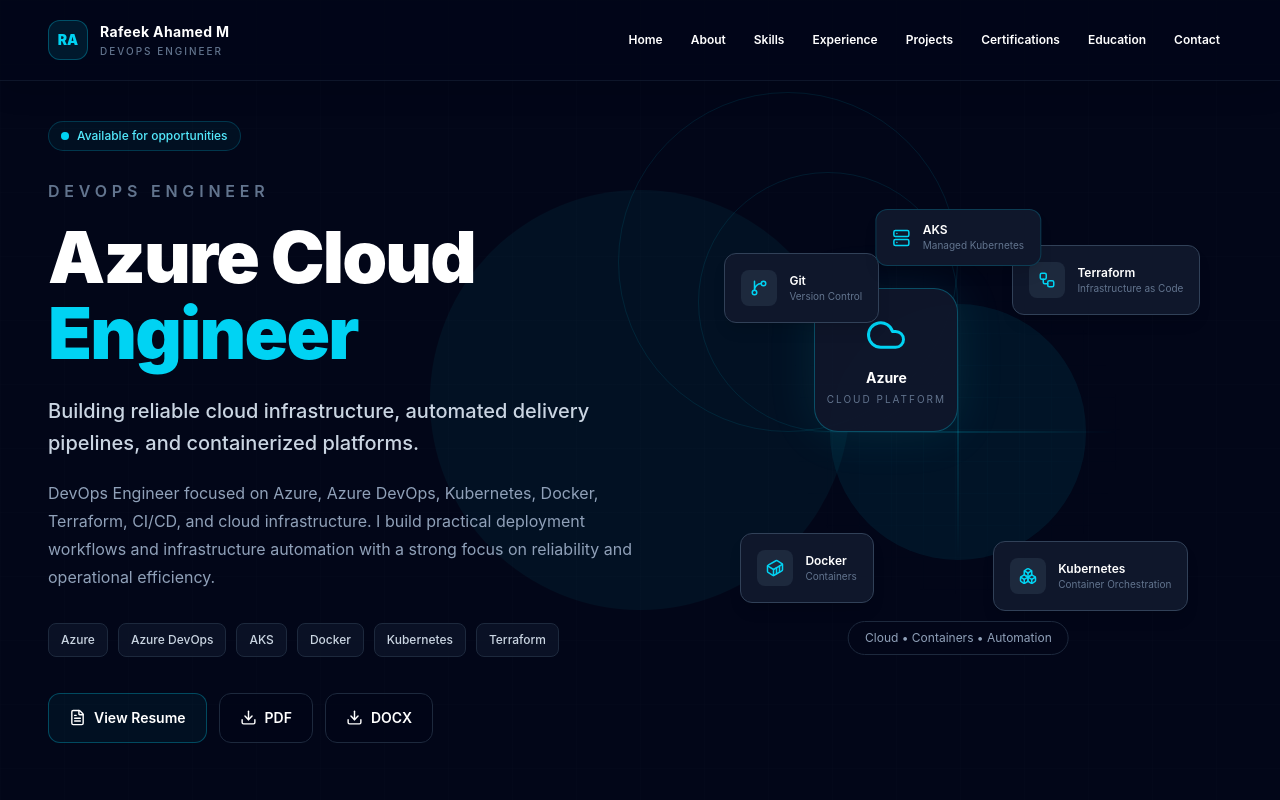
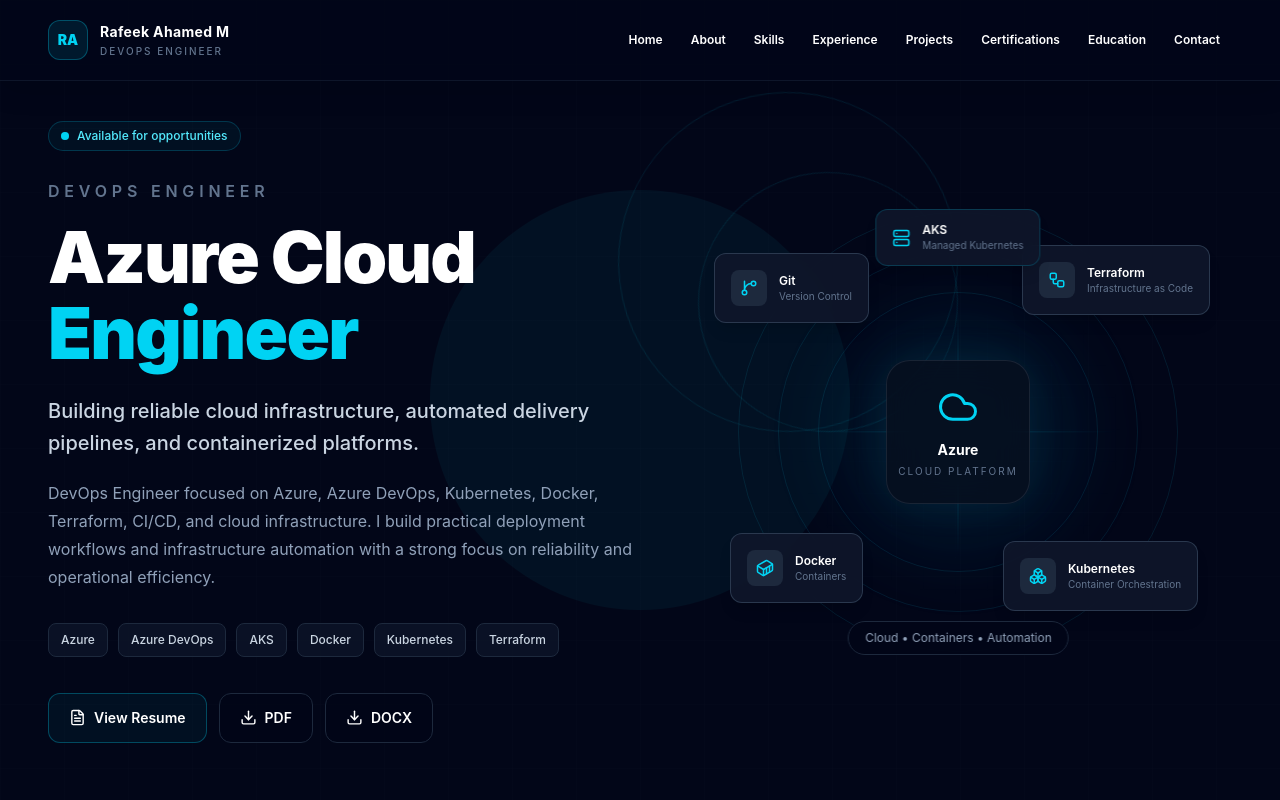
Before and after one commit to RafeekAhamed/rafeek-devops-portfolio, a React (Vite) app: page / in a window 1280 px wide. Shown: the top 800 px of the page. Built offline with nearby package versions, Linux system fonts and the light colour scheme.

Commit message:
refine portfolio skills and experience

```diff
--- a/package.json
+++ b/package.json
@@ -10,6 +10,7 @@
     "preview": "vite preview"
   },
   "dependencies": {
+    "@gsap/react": "^2.1.2",
     "@vercel/analytics": "^2.0.1",
     "@vercel/speed-insights": "^2.0.0",
     "lucide-react": "^1.49.0",
--- a/src/components/Contact.jsx
+++ b/src/components/Contact.jsx
@@ -1,8 +1,8 @@
 const contactLinks = [
   {
     label: "Email",
-    value: "rafeekahamedm@gmail.com",
-    href: "mailto:rafeekahamedm@gmail.com",
+    value: "rafeekahamed046@gmail.com",
+    href: "mailto:rafeekahamed046@gmail.com",
     description: "For opportunities and professional inquiries",
   },
   {
--- a/src/components/DevOpsVisual.jsx
+++ b/src/components/DevOpsVisual.jsx
@@ -1,3 +1,7 @@
+import { useRef } from "react";
+import { useGSAP } from "@gsap/react";
+import gsap from "gsap";
+
 import {
   Cloud,
   Container,
@@ -8,74 +12,281 @@
 } from "lucide-react";
 
 function DevOpsVisual() {
+  const visualRef = useRef(null);
+
+  useGSAP(
+    () => {
+      const visual = visualRef.current;
+
+      if (!visual) return;
+
+      const prefersReducedMotion = window.matchMedia(
+        "(prefers-reduced-motion: reduce)"
+      ).matches;
+
+      if (prefersReducedMotion) return;
+
+      const core = visual.querySelector(".devops-core");
+      const cards = visual.querySelectorAll(".devops-card");
+      const outerOrbit = visual.querySelector(".devops-orbit-outer");
+      const innerOrbit = visual.querySelector(".devops-orbit-inner");
+
+      const handleMouseMove = (event) => {
+        const rect = visual.getBoundingClientRect();
+
+        const x = event.clientX - rect.left - rect.width / 2;
+        const y = event.clientY - rect.top - rect.height / 2;
+
+        const normalizedX = x / rect.width;
+        const normalizedY = y / rect.height;
+
+        gsap.to(core, {
+          x: normalizedX * 18,
+          y: normalizedY * 18,
+          rotateY: normalizedX * 8,
+          rotateX: normalizedY * -8,
+          duration: 0.6,
+          ease: "power2.out",
+          overwrite: true,
+        });
+
+        gsap.to(cards, {
+          x: normalizedX * 12,
+          y: normalizedY * 12,
+          duration: 0.7,
+          ease: "power2.out",
+          stagger: 0.02,
+          overwrite: true,
+        });
+      };
+
+      const handleMouseLeave = () => {
+        gsap.to(core, {
+          x: 0,
+          y: 0,
+          rotateY: 0,
+          rotateX: 0,
+          duration: 0.8,
+          ease: "power3.out",
+          overwrite: true,
+        });
+
+        gsap.to(cards, {
+          x: 0,
+          y: 0,
+          duration: 0.8,
+          ease: "power3.out",
+          overwrite: true,
+        });
+      };
+
+      visual.addEventListener("mousemove", handleMouseMove);
+      visual.addEventListener("mouseleave", handleMouseLeave);
+
+      gsap.to(outerOrbit, {
+        rotation: 360,
+        duration: 30,
+        repeat: -1,
+        ease: "none",
+      });
+
+      gsap.to(innerOrbit, {
+        rotation: -360,
+        duration: 22,
+        repeat: -1,
+        ease: "none",
+      });
+
+      return () => {
+        visual.removeEventListener("mousemove", handleMouseMove);
+        visual.removeEventListener("mouseleave", handleMouseLeave);
+
+        gsap.killTweensOf(core);
+        gsap.killTweensOf(cards);
+        gsap.killTweensOf(outerOrbit);
+        gsap.killTweensOf(innerOrbit);
+      };
+    },
+    {
+      scope: visualRef,
+    }
+  );
+
   return (
     <div
+      ref={visualRef}
       aria-hidden="true"
-      className="devops-visual relative mx-auto h-[470px] w-full max-w-[500px] perspective-[1000px]"
+      className="devops-visual relative mx-auto h-[470px] w-full max-w-[520px] [perspective:1200px]"
     >
-      <div className="pointer-events-none absolute left-1/2 top-1/2 h-64 w-64 -translate-x-1/2 -translate-y-1/2 rounded-full bg-cyan-400/10 opacity-70" />
+      {/* Background glow */}
+      <div className="pointer-events-none absolute left-1/2 top-1/2 h-64 w-64 -translate-x-1/2 -translate-y-1/2 rounded-full bg-cyan-400/10 opacity-70 blur-2xl" />
 
+      {/* Premium depth rings */}
+      <div className="devops-depth-layer pointer-events-none absolute inset-0">
+        <div className="depth-ring depth-ring-1" />
+        <div className="depth-ring depth-ring-2" />
+        <div className="depth-ring depth-ring-3" />
+      </div>
+
+      {/* Grid */}
       <div
         className="pointer-events-none absolute left-1/2 top-1/2 h-[390px] w-[390px] -translate-x-1/2 -translate-y-1/2 rounded-full opacity-20"
         style={{
           backgroundImage:
             "linear-gradient(rgba(34,211,238,0.08) 1px, transparent 1px), linear-gradient(90deg, rgba(34,211,238,0.08) 1px, transparent 1px)",
           backgroundSize: "32px 32px",
-          maskImage: "radial-gradient(circle, black 20%, transparent 70%)",
-          WebkitMaskImage: "radial-gradient(circle, black 20%, transparent 70%)",
+          maskImage:
+            "radial-gradient(circle, black 20%, transparent 70%)",
+          WebkitMaskImage:
+            "radial-gradient(circle, black 20%, transparent 70%)",
         }}
       />
 
+      {/* Orbit rings */}
       <div className="devops-orbit devops-orbit-outer pointer-events-none absolute left-1/2 top-1/2 h-[340px] w-[340px] -translate-x-1/2 -translate-y-1/2 rounded-full border border-cyan-400/10" />
+
       <div className="devops-orbit devops-orbit-inner pointer-events-none absolute left-1/2 top-1/2 h-[260px] w-[260px] -translate-x-1/2 -translate-y-1/2 rounded-full border border-cyan-400/10" />
 
+      {/* Crosshair */}
       <div className="pointer-events-none absolute left-1/2 top-1/2 h-[250px] w-px -translate-x-1/2 -translate-y-1/2 bg-gradient-to-b from-transparent via-cyan-400/30 to-transparent" />
+
       <div className="pointer-events-none absolute left-1/2 top-1/2 h-px w-[320px] -translate-x-1/2 -translate-y-1/2 bg-gradient-to-r from-transparent via-cyan-400/30 to-transparent" />
 
-      <div className="devops-core absolute left-1/2 top-1/2 z-20 flex h-36 w-36 -translate-x-1/2 -translate-y-1/2 items-center justify-center rounded-3xl border border-cyan-400/30 bg-slate-900/95 shadow-[0_0_50px_rgba(34,211,238,0.10)]">
+      {/* Azure core */}
+      <div className="devops-core premium-glass premium-glow absolute left-1/2 top-1/2 z-20 flex h-36 w-36 -translate-x-1/2 -translate-y-1/2 transform-gpu items-center justify-center rounded-3xl border border-cyan-400/30">
         <div className="text-center">
-          <Cloud aria-hidden="true" className="mx-auto text-cyan-400" size={42} strokeWidth={1.7} />
-          <p className="mt-3 text-sm font-bold text-white">Azure</p>
-          <p className="mt-1 text-[10px] uppercase tracking-[0.2em] text-slate-500">Cloud Platform</p>
+          <Cloud
+            aria-hidden="true"
+            className="mx-auto text-cyan-400"
+            size={42}
+            strokeWidth={1.7}
+          />
+
+          <p className="mt-3 text-sm font-bold text-white">
+            Azure
+          </p>
+
+          <p className="mt-1 text-[10px] uppercase tracking-[0.2em] text-slate-500">
+            Cloud Platform
+          </p>
         </div>
       </div>
 
-      <div className="devops-card absolute left-4 top-14 z-30 rounded-xl border border-slate-700 bg-slate-900 p-4 shadow-lg">
+      {/* Git */}
+      <div className="devops-card premium-card absolute left-4 top-14 z-30 rounded-xl border border-slate-700/80 bg-slate-900/90 p-4 shadow-lg backdrop-blur-md">
         <div className="flex items-center gap-3">
-          <div className="flex h-9 w-9 items-center justify-center rounded-lg bg-slate-800"><GitBranch aria-hidden="true" size={18} className="text-cyan-400" /></div>
-          <div><p className="text-xs font-semibold text-white">Git</p><p className="text-[10px] text-slate-500">Version Control</p></div>
+          <div className="flex h-9 w-9 items-center justify-center rounded-lg bg-slate-800">
+            <GitBranch
+              aria-hidden="true"
+              size={18}
+              className="text-cyan-400"
+            />
+          </div>
+
+          <div>
+            <p className="text-xs font-semibold text-white">
+              Git
+            </p>
+
+            <p className="text-[10px] text-slate-500">
+              Version Control
+            </p>
+          </div>
         </div>
       </div>
 
-      <div className="devops-card absolute right-2 top-12 z-30 rounded-xl border border-slate-700 bg-slate-900 p-4 shadow-lg">
+      {/* Terraform */}
+      <div className="devops-card premium-card absolute right-2 top-12 z-30 rounded-xl border border-slate-700/80 bg-slate-900/90 p-4 shadow-lg backdrop-blur-md">
         <div className="flex items-center gap-3">
-          <div className="flex h-9 w-9 items-center justify-center rounded-lg bg-slate-800"><Workflow aria-hidden="true" size={18} className="text-cyan-400" /></div>
-          <div><p className="text-xs font-semibold text-white">Terraform</p><p className="text-[10px] text-slate-500">Infrastructure as Code</p></div>
+          <div className="flex h-9 w-9 items-center justify-center rounded-lg bg-slate-800">
+            <Workflow
+              aria-hidden="true"
+              size={18}
+              className="text-cyan-400"
+            />
+          </div>
+
+          <div>
+            <p className="text-xs font-semibold text-white">
+              Terraform
+            </p>
+
+            <p className="text-[10px] text-slate-500">
+              Infrastructure as Code
+            </p>
+          </div>
         </div>
       </div>
 
-      <div className="devops-card absolute bottom-16 left-8 z-30 rounded-xl border border-slate-700 bg-slate-900 p-4 shadow-lg">
+      {/* Docker */}
+      <div className="devops-card premium-card absolute bottom-16 left-8 z-30 rounded-xl border border-slate-700/80 bg-slate-900/90 p-4 shadow-lg backdrop-blur-md">
         <div className="flex items-center gap-3">
-          <div className="flex h-9 w-9 items-center justify-center rounded-lg bg-slate-800"><Container aria-hidden="true" size={18} className="text-cyan-400" /></div>
-          <div><p className="text-xs font-semibold text-white">Docker</p><p className="text-[10px] text-slate-500">Containers</p></div>
+          <div className="flex h-9 w-9 items-center justify-center rounded-lg bg-slate-800">
+            <Container
+              aria-hidden="true"
+              size={18}
+              className="text-cyan-400"
+            />
+          </div>
+
+          <div>
+            <p className="text-xs font-semibold text-white">
+              Docker
+            </p>
+
+            <p className="text-[10px] text-slate-500">
+              Containers
+            </p>
+          </div>
         </div>
       </div>
 
-      <div className="devops-card absolute bottom-14 right-5 z-30 rounded-xl border border-slate-700 bg-slate-900 p-4 shadow-lg">
+      {/* Kubernetes */}
+      <div className="devops-card premium-card absolute bottom-14 right-5 z-30 rounded-xl border border-slate-700/80 bg-slate-900/90 p-4 shadow-lg backdrop-blur-md">
         <div className="flex items-center gap-3">
-          <div className="flex h-9 w-9 items-center justify-center rounded-lg bg-slate-800"><Boxes aria-hidden="true" size={18} className="text-cyan-400" /></div>
-          <div><p className="text-xs font-semibold text-white">Kubernetes</p><p className="text-[10px] text-slate-500">Container Orchestration</p></div>
+          <div className="flex h-9 w-9 items-center justify-center rounded-lg bg-slate-800">
+            <Boxes
+              aria-hidden="true"
+              size={18}
+              className="text-cyan-400"
+            />
+          </div>
+
+          <div>
+            <p className="text-xs font-semibold text-white">
+              Kubernetes
+            </p>
+
+            <p className="text-[10px] text-slate-500">
+              Container Orchestration
+            </p>
+          </div>
         </div>
       </div>
 
-      <div className="devops-card devops-card-centered absolute left-1/2 top-3 z-30 rounded-xl border border-cyan-400/20 bg-slate-900 px-4 py-3 shadow-lg">
+      {/* AKS */}
+      <div className="devops-card devops-card-centered premium-card absolute left-1/2 top-3 z-30 rounded-xl border border-cyan-400/20 bg-slate-900/90 px-4 py-3 shadow-lg backdrop-blur-md">
         <div className="flex items-center gap-3">
-          <Server aria-hidden="true" size={18} className="text-cyan-400" />
-          <div><p className="text-xs font-semibold text-white">AKS</p><p className="text-[10px] text-slate-500">Managed Kubernetes</p></div>
+          <Server
+            aria-hidden="true"
+            size={18}
+            className="text-cyan-400"
+          />
+
+          <div>
+            <p className="text-xs font-semibold text-white">
+              AKS
+            </p>
+
+            <p className="text-[10px] text-slate-500">
+              Managed Kubernetes
+            </p>
+          </div>
         </div>
       </div>
 
-      <div className="absolute bottom-3 left-1/2 z-30 -translate-x-1/2 whitespace-nowrap rounded-full border border-slate-800 bg-slate-950 px-4 py-2 text-xs text-slate-400">
+      {/* Bottom label */}
+      <div className="absolute bottom-3 left-1/2 z-30 -translate-x-1/2 whitespace-nowrap rounded-full border border-slate-800 bg-slate-950/90 px-4 py-2 text-xs text-slate-400 backdrop-blur-md">
         Cloud • Containers • Automation
       </div>
     </div>
--- a/src/components/Footer.jsx
+++ b/src/components/Footer.jsx
@@ -13,7 +13,7 @@
   },
   {
     label: "Email",
-    href: "mailto:rafeekahamedm@gmail.com",
+    href: "mailto:rafeekahamed046@gmail.com",
   },
   {
     label: "Phone",
--- a/src/components/Skills.jsx
+++ b/src/components/Skills.jsx
@@ -3,7 +3,7 @@
     number: "01",
     title: "Cloud & Infrastructure",
     description:
-      "Cloud platforms and infrastructure services used for deployment, administration, monitoring, and DevOps workflows.",
+      "Cloud platforms and infrastructure services used for deployment, administration, monitoring, networking, and DevOps workflows.",
     skills: [
       "Microsoft Azure",
       "Azure VMs",
@@ -13,13 +13,17 @@
       "AWS",
       "IAM",
       "VPC",
+      "Microsoft Entra ID",
+      "RBAC",
+      "NSGs",
+      "Private Endpoints",
     ],
   },
   {
     number: "02",
     title: "DevOps & CI/CD",
     description:
-      "Tools and practices used to automate source control, builds, releases, and application delivery.",
+      "Tools and practices used to automate source control, builds, releases, deployment validation, and application delivery.",
     skills: [
       "Azure DevOps",
       "Azure Pipelines",
@@ -29,13 +33,14 @@
       "CI/CD",
       "Build & Release",
       "Release Management",
+      "Deployment Validation",
     ],
   },
   {
     number: "03",
     title: "Containers & Kubernetes",
     description:
-      "Containerization and Kubernetes concepts used for application deployment and orchestration.",
+      "Containerization and Kubernetes concepts used for application deployment, orchestration, scaling, and workload management.",
     skills: [
       "Docker",
       "Kubernetes",
@@ -55,7 +60,7 @@
     number: "04",
     title: "Infrastructure as Code",
     description:
-      "Infrastructure automation using declarative configuration and reusable infrastructure components.",
+      "Infrastructure automation using declarative configuration, reusable modules, and environment-specific infrastructure components.",
     skills: [
       "Terraform",
       "Terraform Modules",
@@ -63,13 +68,14 @@
       "Infrastructure as Code",
       "Docker Provider",
       "Environment Configuration",
+      "PowerShell",
     ],
   },
   {
     number: "05",
     title: "Monitoring & Operations",
     description:
-      "Monitoring, troubleshooting, and operational practices for cloud and containerized workloads.",
+      "Monitoring, troubleshooting, deployment validation, and operational practices for cloud and containerized workloads.",
     skills: [
       "Azure Monitor",
       "Application Insights",
@@ -79,13 +85,14 @@
       "Network Troubleshooting",
       "Release Validation",
       "Production Support",
+      "Deployment Validation",
     ],
   },
   {
     number: "06",
     title: "Scripting & Development",
     description:
-      "Programming and database technologies supporting automation, backend development, and application workflows.",
+      "Programming and database technologies supporting automation, backend development, API integration, and application workflows.",
     skills: [
       "PowerShell",
       "Python",
--- a/src/index.css
+++ b/src/index.css
@@ -11,8 +11,14 @@
   overflow-x: hidden;
   background: #050817;
   color: #ffffff;
-  font-family: Inter, ui-sans-serif, system-ui, -apple-system,
-    BlinkMacSystemFont, "Segoe UI", sans-serif;
+  font-family:
+    Inter,
+    ui-sans-serif,
+    system-ui,
+    -apple-system,
+    BlinkMacSystemFont,
+    "Segoe UI",
+    sans-serif;
   -webkit-font-smoothing: antialiased;
   text-rendering: optimizeLegibility;
 }
@@ -40,7 +46,10 @@
   -webkit-tap-highlight-color: transparent;
 }
 
-/* Keyboard focus */
+/* =========================================
+   Accessibility
+   ========================================= */
+
 :focus-visible {
   outline: 2px solid #22d3ee;
   outline-offset: 3px;
@@ -50,7 +59,6 @@
   outline: none;
 }
 
-/* Smooth focus treatment */
 a:focus-visible,
 button:focus-visible {
   box-shadow:
@@ -58,12 +66,22 @@
     0 0 0 5px rgba(34, 211, 238, 0.85);
 }
 
-/* Section positioning */
+/* =========================================
+   Section positioning
+   ========================================= */
+
 section[id] {
   scroll-margin-top: 90px;
 }
 
-/* Premium dark scrollbar */
+section {
+  max-width: 100%;
+}
+
+/* =========================================
+   Scrollbar
+   ========================================= */
+
 html {
   scrollbar-width: thin;
   scrollbar-color: rgba(34, 211, 238, 0.35) #050817;
@@ -87,49 +105,25 @@
   background: rgba(34, 211, 238, 0.55);
 }
 
-/* Prevent accidental horizontal overflow */
-section {
-  max-width: 100%;
-}
+/* =========================================
+   UI behavior
+   ========================================= */
 
-/* Better text selection on buttons/labels */
 button,
 nav,
 header {
   user-select: none;
 }
 
-/* Reduced motion */
-@media (prefers-reduced-motion: reduce) {
-  html {
-    scroll-behavior: auto;
-  }
-
-  *,
-  *::before,
-  *::after {
-    animation-duration: 0.01ms !important;
-    animation-iteration-count: 1 !important;
-    transition-duration: 0.01ms !important;
-    scroll-behavior: auto !important;
-  }
-}
-
-/* Small screen protection */
-@media (max-width: 359px) {
-  html {
-    font-size: 15px;
-  }
-}
-/* Performance-friendly animation primitives. */
-.hero-reveal {
-  opacity: 1;
-  transform: none;
-}
+/* =========================================
+   Section reveal
+   ========================================= */
 
 .section-reveal {
   opacity: 0;
   transform: translate3d(0, 18px, 0);
+  content-visibility: auto;
+  contain-intrinsic-size: 900px;
 }
 
 .section-reveal.is-visible {
@@ -143,42 +137,161 @@
   }
 }
 
+/* =========================================
+   Hero reveal
+   ========================================= */
+
+.hero-reveal {
+  opacity: 1;
+  transform: none;
+}
+
+/* =========================================
+   Premium design system
+   ========================================= */
+
+.premium-glass {
+  background: rgba(8, 15, 30, 0.68);
+  border: 1px solid rgba(148, 163, 184, 0.14);
+  backdrop-filter: blur(18px);
+  -webkit-backdrop-filter: blur(18px);
+}
+
+.premium-glow {
+  box-shadow:
+    0 0 40px rgba(34, 211, 238, 0.08),
+    0 0 100px rgba(59, 130, 246, 0.05);
+}
+
+.premium-card {
+  transition:
+    transform 300ms ease,
+    border-color 300ms ease,
+    box-shadow 300ms ease,
+    background 300ms ease;
+}
+
+.premium-card:hover {
+  transform: translateY(-4px);
+  border-color: rgba(34, 211, 238, 0.35);
+  box-shadow:
+    0 20px 60px rgba(0, 0, 0, 0.25),
+    0 0 35px rgba(34, 211, 238, 0.04);
+}
+
+/* =========================================
+   DevOps hero visual
+   ========================================= */
+
 .devops-visual {
   --pointer-x: 0px;
   --pointer-y: 0px;
+  transform-style: preserve-3d;
+}
+
+.devops-depth-layer {
+  transform-style: preserve-3d;
+}
+
+.depth-ring {
+  position: absolute;
+  left: 50%;
+  top: 50%;
+  border: 1px solid rgba(34, 211, 238, 0.10);
+  border-radius: 9999px;
+  transform: translate(-50%, -50%);
+  transform-style: preserve-3d;
+  pointer-events: none;
+}
+
+.depth-ring-1 {
+  width: 280px;
+  height: 280px;
+}
+
+.depth-ring-2 {
+  width: 360px;
+  height: 360px;
+}
+
+.depth-ring-3 {
+  width: 440px;
+  height: 440px;
 }
 
 .devops-core {
-  transform: translate3d(calc(-50% + var(--pointer-x)), calc(-50% + var(--pointer-y)), 0);
-  transition: transform 180ms ease-out;
+  transform-style: preserve-3d;
+  will-change: transform;
 }
 
 .devops-card {
-  transform: translate3d(calc(var(--pointer-x) * 0.65), calc(var(--pointer-y) * 0.65), 0);
-  transition: transform 180ms ease-out;
+  transform-style: preserve-3d;
+  will-change: transform;
 }
 
 .devops-card-centered {
-  transform: translate3d(calc(-50% + var(--pointer-x) * 0.65), calc(var(--pointer-y) * 0.65), 0);
+  transform: translateX(-50%);
 }
 
 .devops-orbit-outer,
 .devops-orbit-inner {
   transform: translate(-50%, -50%);
+  transform-origin: center;
+  will-change: transform;
 }
 
+/* =========================================
+   Reduced motion
+   ========================================= */
+
 @media (prefers-reduced-motion: reduce) {
-  .hero-reveal,
+  html {
+    scroll-behavior: auto;
+  }
+
   .section-reveal,
   .section-reveal.is-visible {
     opacity: 1;
     transform: none;
     animation: none;
   }
+
+  .premium-card {
+    transition: none;
+  }
+
+  .devops-core,
+  .devops-card,
+  .devops-orbit-outer,
+  .devops-orbit-inner {
+    transform: none !important;
+    animation: none !important;
+  }
 }
 
-/* Avoid rendering work for content well below the initial viewport. */
-.section-reveal {
-  content-visibility: auto;
-  contain-intrinsic-size: 900px;
+/* =========================================
+   Small screens
+   ========================================= */
+
+@media (max-width: 640px) {
+  .depth-ring-3 {
+    width: 380px;
+    height: 380px;
+  }
+
+  .depth-ring-2 {
+    width: 320px;
+    height: 320px;
+  }
+
+  .depth-ring-1 {
+    width: 250px;
+    height: 250px;
+  }
 }
+
+@media (max-width: 359px) {
+  html {
+    font-size: 15px;
+  }
+}
```
Also changed, not shown: src/components/SectionReveal.jsx (+12 -3 lines), 1 other file (tests, documents, lock files or other folders).
